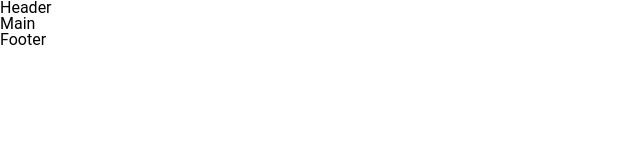
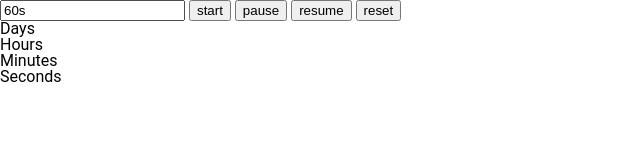
Before and after one commit to niiccolas/run-jsc, a plain HTML site: page index.html in a window 1280 px wide. Shown: the whole page, without its empty margins (0-640 px from the left). Drawn offline with Linux system fonts and the light colour scheme.

Commit message:
Add HTML containers to display countdown logic

```diff
--- a/index.html
+++ b/index.html
@@ -18,8 +18,45 @@
 
 </head>
 <body>
-  <header>Header</header>
-  <main>Main</main>
-  <footer>Footer</footer>
+  <header></header>
+  <main>
+    <header>
+      <div class="row-red"></div>
+    </header>
+
+    <div id="countdown-timer">
+      <div class="user-input">
+        <input type="text" id="user-input" value="60s">
+        <input type="button" id="start" value="start">
+        <input type="button" id="pause" value="pause">
+        <input type="button" id="resume" value="resume">
+        <input type="button" id="reset" value="reset">
+      </div> <!-- #user-input div end-->
+
+      <div id="vue">
+        <div class="vue-row">
+          <div>Days</div>
+          <div class="vue-row vue-count" id="days"></div>
+        </div>
+        <div class="vue-row">
+          <div>Hours</div>
+          <div class="vue-row vue-count" id="hours"></div>
+        </div>
+        <div class="vue-row">
+          <div>Minutes</div>
+          <div class="vue-row vue-count" id="minutes"></div>
+        </div>
+        <div class="vue-row">
+          <div>Seconds</div>
+          <div class="vue-row vue-count" id="seconds"></div>
+        </div>
+      </div> <!-- #vue div end -->
+    </div> <!-- #countdown-timer div end-->
+
+    <footer>
+      <div class="row-red" id="footer"></div>
+    </footer>
+  </main>
+  <footer></footer>
 </body>
 </html>
```
